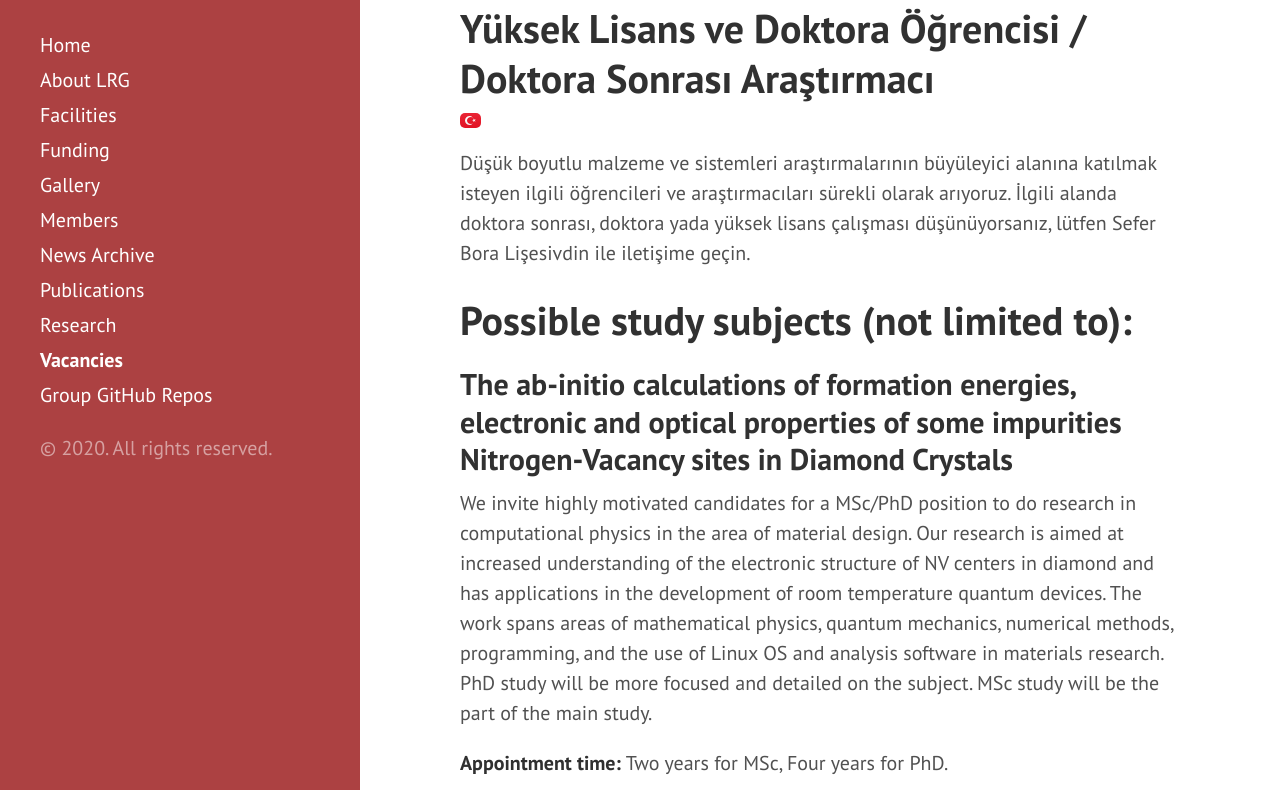
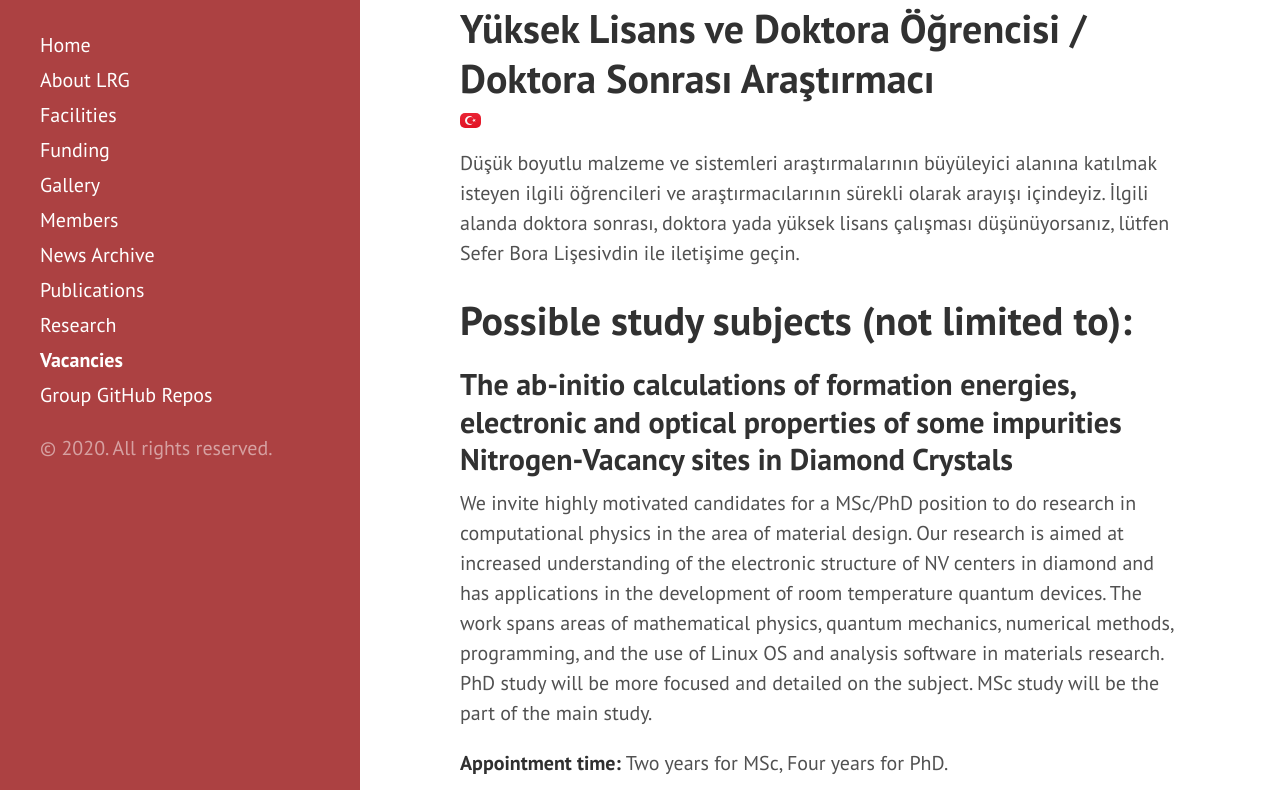
Before and after one commit to lrgresearch/oldwebsite, a Jekyll site: the page built from vacancies.md, in a window 1280 px wide and 900 px high, scrolled down 647 px, cut to the strip 110-900 px from the top of the window. Built offline with Jekyll 4.4.1, drawn with Linux system fonts in a browser that asks for light colours.

Commit message:
Update vacancies.md

```diff
--- a/vacancies.md
+++ b/vacancies.md
@@ -12,7 +12,7 @@ title: Vacancies
 
 # Yüksek Lisans ve Doktora Öğrencisi / Doktora Sonrası Araştırmacı
 
-![TR](files/TR.png) Düşük boyutlu malzeme ve sistemleri araştırmalarının büyüleyici alanına katılmak isteyen ilgili öğrencileri ve araştırmacıları sürekli olarak arıyoruz. İlgili alanda doktora sonrası, doktora  yada yüksek lisans çalışması düşünüyorsanız, lütfen Sefer Bora Lişesivdin ile iletişime geçin.
+![TR](files/TR.png) Düşük boyutlu malzeme ve sistemleri araştırmalarının büyüleyici alanına katılmak isteyen ilgili öğrencileri ve araştırmacılarının sürekli olarak arayışı içindeyiz. İlgili alanda doktora sonrası, doktora  yada yüksek lisans çalışması düşünüyorsanız, lütfen Sefer Bora Lişesivdin ile iletişime geçin.
 
 
 # Possible study subjects (not limited to):
```
